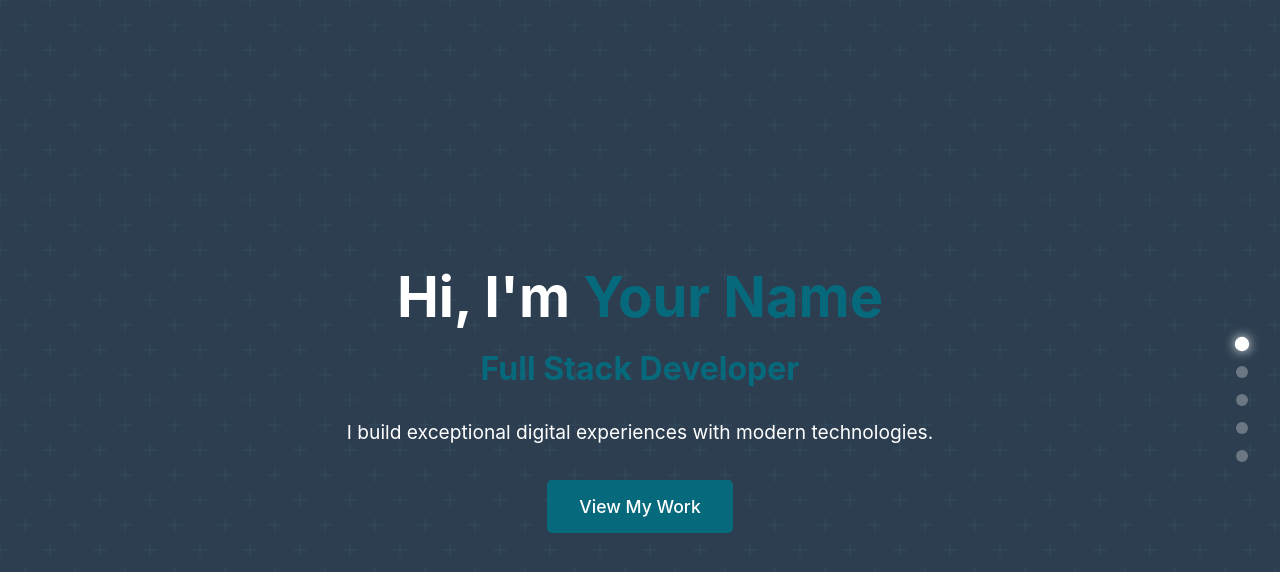
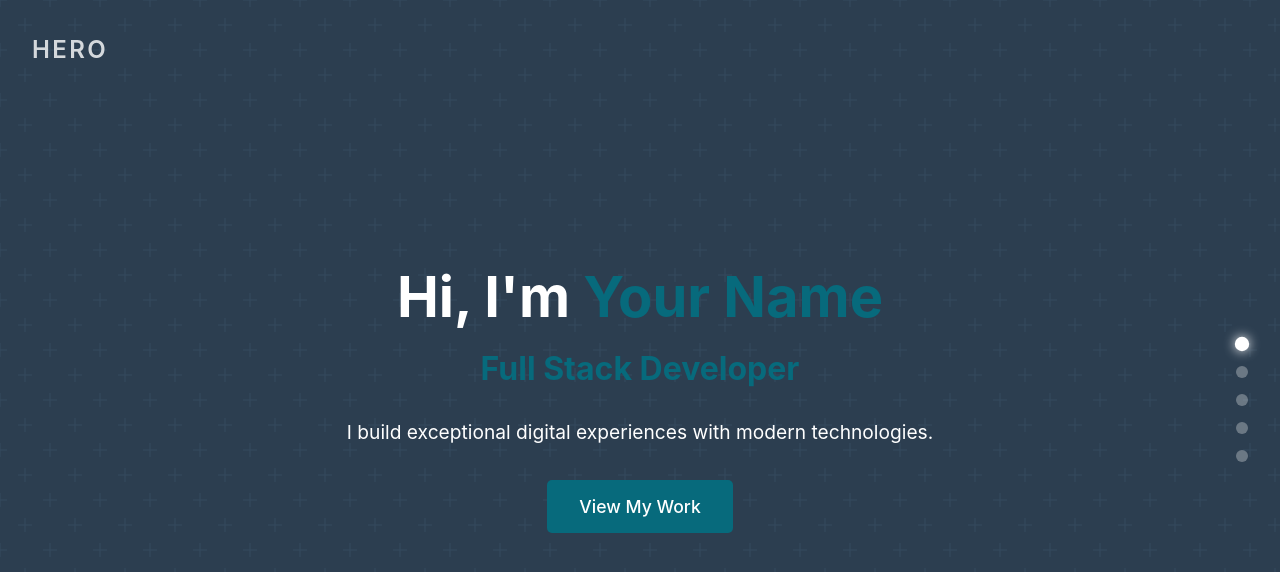
Before and after one commit to desplodur/portfolio, a React (Vite) app: page / in a window 1280 px wide. Shown: the top 572 px of the page. Built offline with nearby package versions, Linux system fonts and the light colour scheme.

Commit message:
add heading

```diff
--- a/src/App.css
+++ b/src/App.css
@@ -40,6 +40,18 @@ body {
   scroll-snap-align: start;
   scroll-snap-stop: always;
   position: relative;
+}
+
+.section-heading {
+  position: absolute;
+  top: 2rem;
+  left: 2rem;
+  font-size: 1.5rem;
+  font-weight: 600;
+  text-transform: uppercase;
+  letter-spacing: 0.1em;
+  color: rgba(255, 255, 255, 0.8);
+  z-index: 1;
 }
 
 .section-title {
--- a/src/App.tsx
+++ b/src/App.tsx
@@ -69,6 +69,7 @@ function App() {
       </div>
 
       <section id="hero" className="section">
+        <h2 className="section-heading">Hero</h2>
         <div className="hero-content">
           <h1>
             Hi, I'm <span className="highlight">Your Name</span>
@@ -82,6 +83,7 @@ function App() {
       </section>
 
       <section id="about" className="section">
+        <h2 className="section-heading">About</h2>
         <h2 className="section-title">About Me</h2>
         <div className="about-content">
           <p>
@@ -94,6 +96,7 @@ function App() {
       </section>
 
       <section id="skills" className="section">
+        <h2 className="section-heading">Skills</h2>
         <h2 className="section-title">Skills</h2>
         <div className="skills-grid">
           <div className="skill-card">
@@ -127,6 +130,7 @@ function App() {
       </section>
 
       <section id="projects" className="section">
+        <h2 className="section-heading">Projects</h2>
         <h2 className="section-title">Projects</h2>
         <div className="projects-grid">
           <div className="project-card">
@@ -157,6 +161,7 @@ function App() {
       </section>
 
       <section id="contact" className="section">
+        <h2 className="section-heading">Contact</h2>
         <h2 className="section-title">Get In Touch</h2>
         <div className="contact-content">
           <p>I'm always open to new opportunities and collaborations.</p>
```
